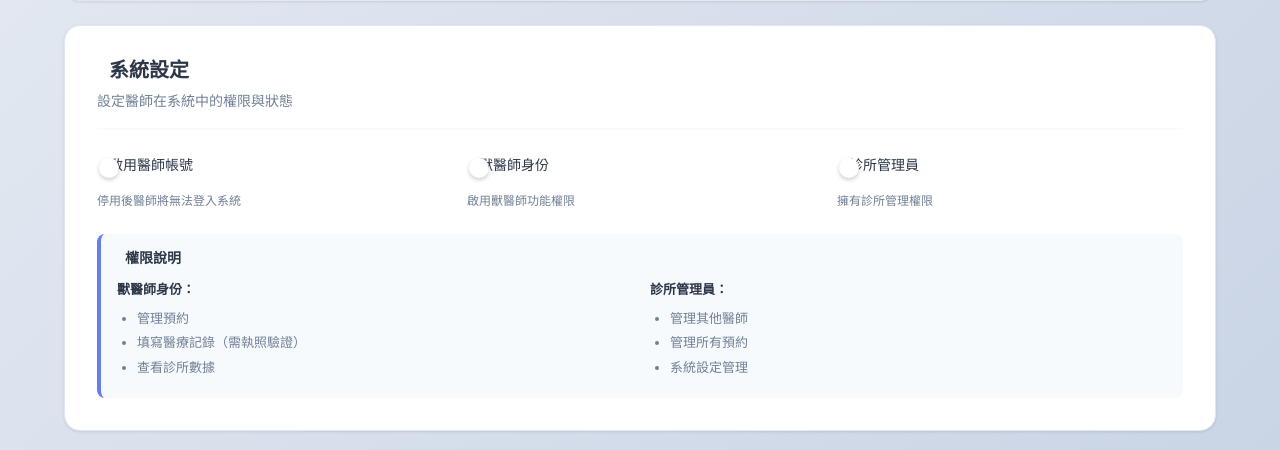
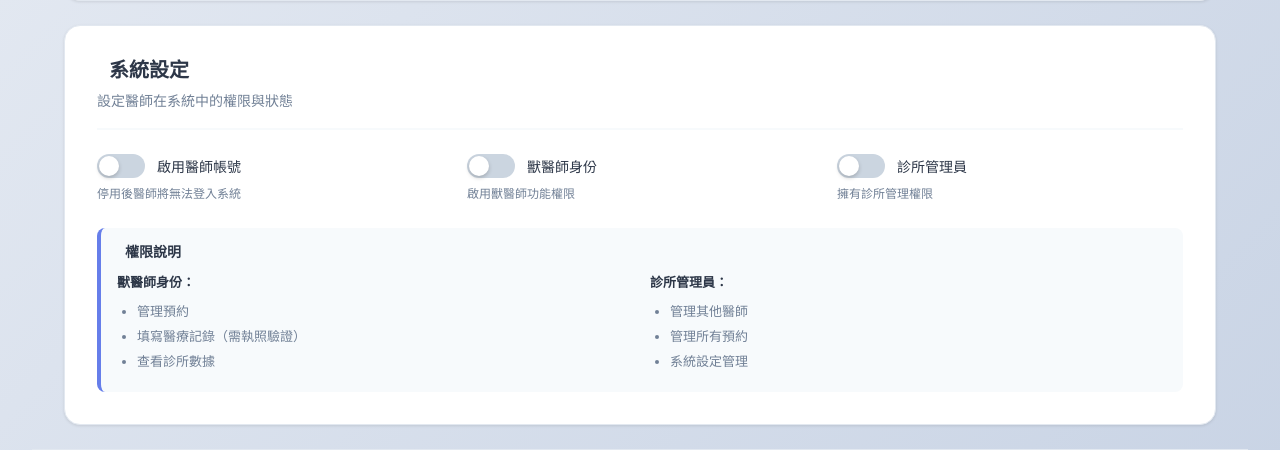
Before and after one commit to hongxu0218/114404ntub, a Django app: template 寵物生活與健康管理/petproject/templates/clinic/edit_doctor.html in a window 1280 px wide. Shown: the part 1346-1796 px from the top of the page. Run offline with Django 5.2, Linux system fonts and the light colour scheme; the template is opened without the code that fills it, so the values that code supplies are empty.

Commit message:
Add files via upload

```diff
--- a/寵物生活與健康管理/petproject/templates/clinic/edit_doctor.html
+++ b/寵物生活與健康管理/petproject/templates/clinic/edit_doctor.html
@@ -435,10 +435,11 @@ textarea.form-control {
 
 /* 🔄 切換開關 */
 .toggle-label {
-  display: flex;
+  display: flex !important;
   align-items: center;
   cursor: pointer;
   user-select: none;
+  margin-bottom: 0 !important;
 }
 
 .toggle-label input[type="checkbox"] {
@@ -484,6 +485,7 @@ textarea.form-control {
   font-weight: 500;
   color: var(--text-dark);
   font-size: 0.875rem;
+  line-height: 1.5;
 }
 
 /* ℹ️ 權限說明 */
```
